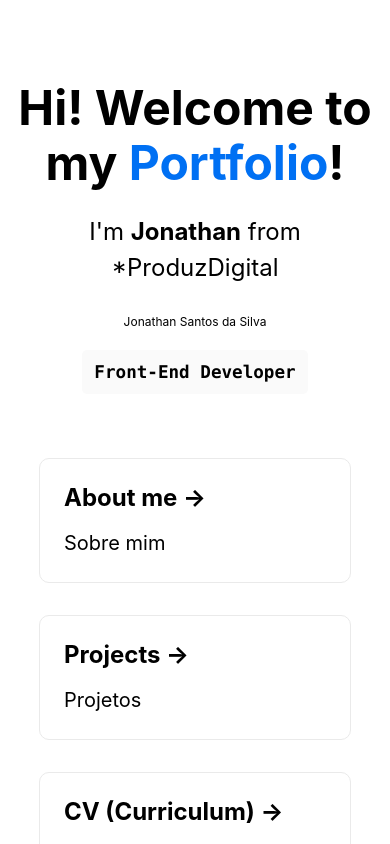
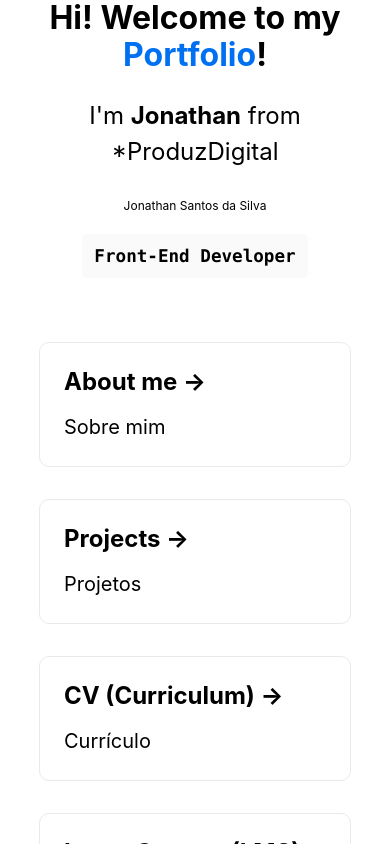
Before and after one commit to Jonathanpd/jonathandev, a Next.js app: page / in a window 390 px wide. Shown: the top 844 px of the page. Built offline with nearby package versions, Linux system fonts and the light colour scheme; no server answers.

Commit message:
responsive

```diff
--- a/styles/Home.module.css
+++ b/styles/Home.module.css
@@ -119,16 +119,19 @@
 }
 
 @media (max-width: 655px) {
+  .grid {
+    width: 100%;
+    flex-direction: column;
+  }
+  .main {
+    padding: 0 20px;
+  }
   .card {
     min-width: 80vw;
     max-width: 80vw;
     width: 100%;
   }
-}
-
-@media (max-width: 600px) {
-  .grid {
-    width: 100%;
-    flex-direction: column;
+  .title {
+    font-size: 2rem;
   }
 }
```
